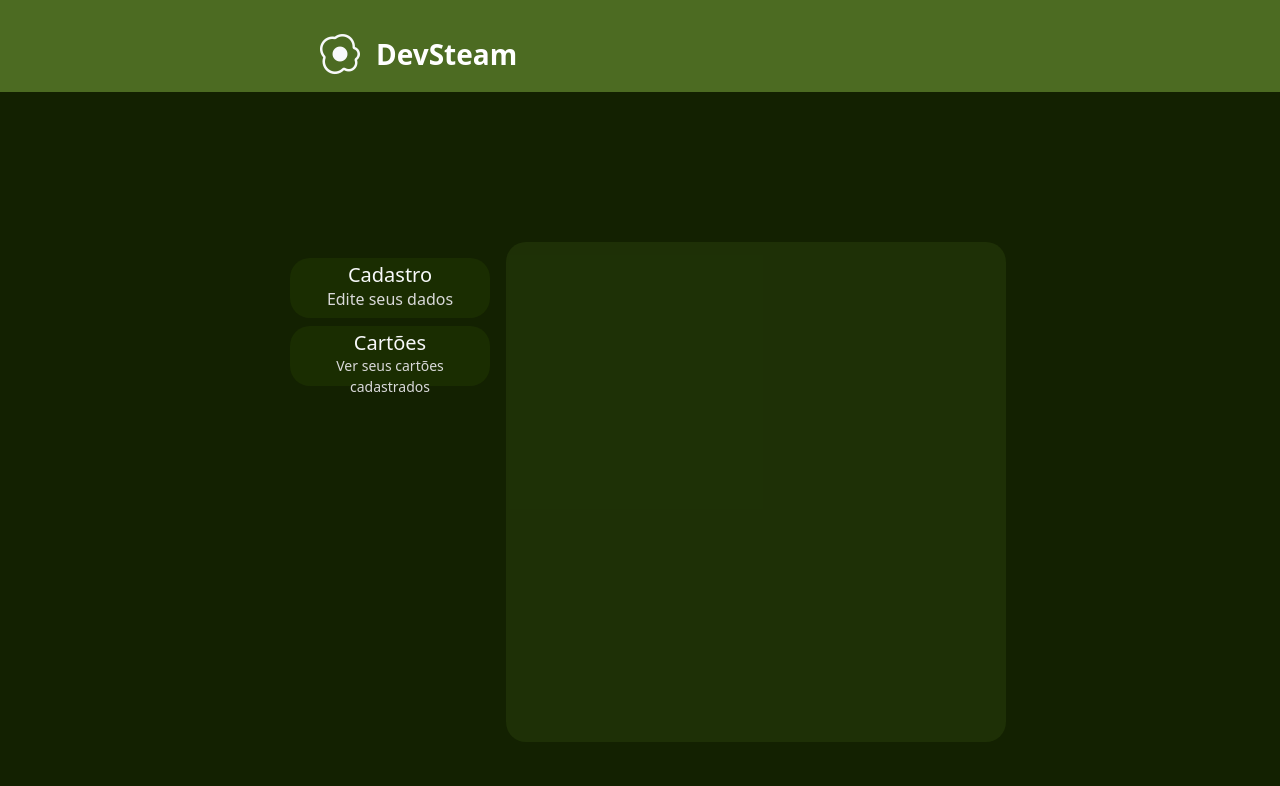
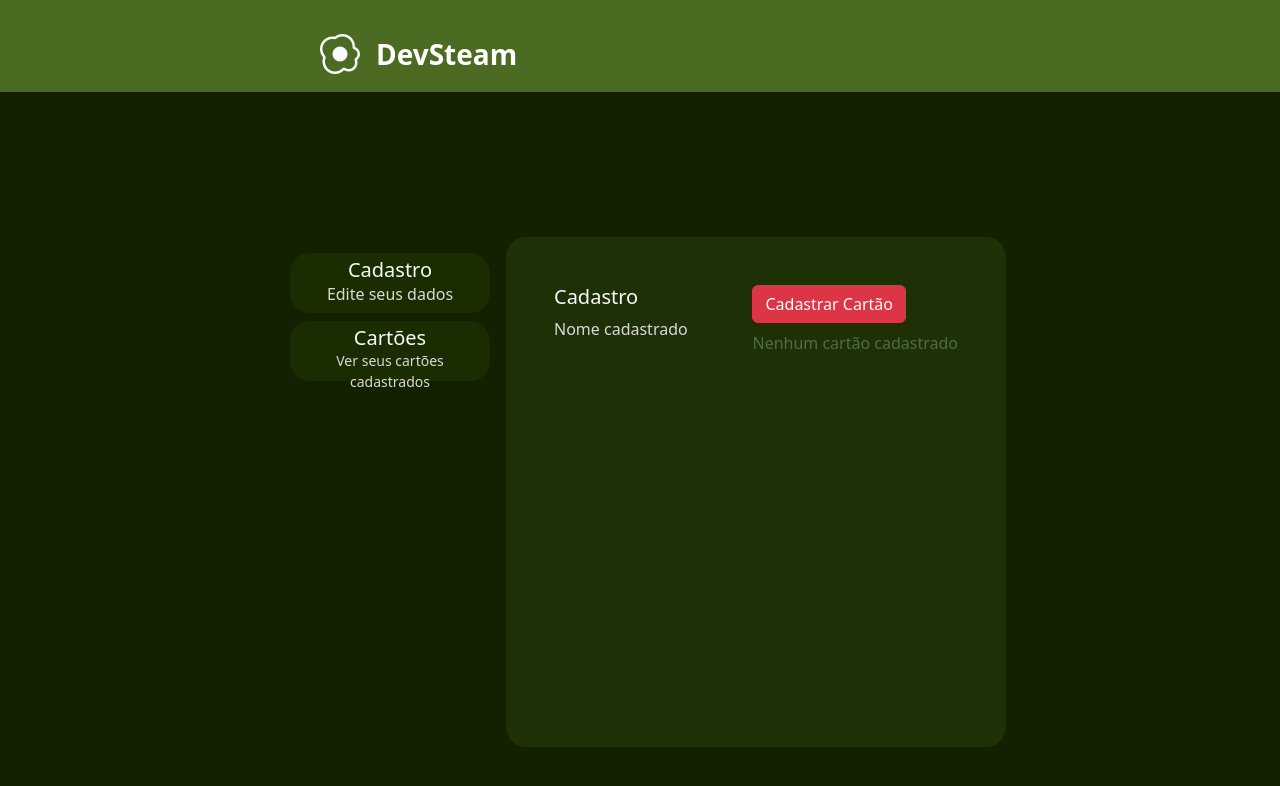
Before and after one commit to BiaS1lva6/devSteam-2025-main, a React app: page /cartoes in a window 1280 px wide. Shown: the top 786 px of the page. Built offline with nearby package versions, Linux system fonts and the light colour scheme; the HTML template or start-up script is replaced by a standard one.

Commit message:
terminando a tela de cartões

```diff
--- a/src/App.css
+++ b/src/App.css
@@ -131,3 +131,8 @@ border-radius: 20px;
   transition: transform 0.2s;
   background:#4163173c;
 }
+
+.textcartao{
+  color: #c8ffd24b;
+
+}
--- a/src/pages/Cartoes.jsx
+++ b/src/pages/Cartoes.jsx
@@ -1,56 +1,23 @@
-
-import { Link } from "react-router";
-import HeaderLogin from "../components/HeaderLogin";
+import HeaderLogin from "../components/HeaderLogin"
+import { Link } from "react-router"
 import React, { useEffect, useState } from "react";
-import Perfil from "./Perfil";
 
 const Cartoes = () => {
-  const [usuario, setUsuario] = useState([]);
-  const [nomeEditado, setNomeEditado] = useState("");
-  const [emailEditado, setEmailEditado] = useState("");
-  const [senhaEditada, setSenhaEditada] = useState("");
-  const [dataEditada, setDataEditada] = useState("");
-  const [editar, setEditar] = useState("disabled");
 
+   const [cartoes, setCartoes] = useState([]);
   useEffect(() => {
-    editar === "" && document.getElementById("nome").focus();
-  }, [editar]);
-
-  const disableInput = () => {
-    editar === "disabled" ? setEditar("") : setEditar("disabled");
-  };
-
-  useEffect(() => {
-    const salvaUsuario = localStorage.getItem("devlogin");
-    if (salvaUsuario) {
-      const user = JSON.parse(salvaUsuario);
-      setUsuario(user);
-      setNomeEditado(user.nome); // define valor inicial
-      setEmailEditado(user.email); // define valor inicial
-      setSenhaEditada(user.senha); // define valor inicial
-      setDataEditada(user.data); // define valor inicial
+    const cartoesSalvos = localStorage.getItem("cartoes");
+    if (cartoesSalvos) {
+      setCartoes(JSON.parse(cartoesSalvos));
     }
   }, []);
 
-  const handleSave = () => {
-    const usuarioAtualizado = {
-      ...usuario,
-      nome: nomeEditado,
-      email: emailEditado,
-      senha: senhaEditada,
-      data: dataEditada,
-    };
-
-    setUsuario(usuarioAtualizado);
-    localStorage.setItem("devlogin", JSON.stringify(usuarioAtualizado));
-    setEditar("disabled");
-    alert("🎲Dados salvos com sucesso!😁");
-  };
 
 
   return (
     <>
     <HeaderLogin />
+
     <div
       className="d-flex justify-content-center align-items-center"
       style={{ height: "100dvh" }}
@@ -63,19 +30,46 @@ const Cartoes = () => {
             <p className="textEdicao">Edite seus dados</p>
           </button>
           </Link>
+
             <button className="edicao">
               <h5 className="m-0 text-light mt-1">Cartões</h5>
               <p className="textEditar">Ver seus cartões cadastrados</p>
             </button>
+
         </div>
-          <div className="cartoes">
+        <div className="cadastro d-flex flex-column align-items-start p-5 gap-3">
+          <div className="d-flex justify-content-between w-100">
+            <div>
+              <h5 className="text-light">Cadastro</h5>
+              <p className="textEdicao">Nome cadastrado</p>
+            </div>
+            <div className="d-flex flex-column align-items-start gap-2">
+  <Link to="/AddCartoes">
+    <button className="btn btn-danger">Cadastrar Cartão</button>
+  </Link>
+
+  {cartoes.length > 0 ? (
+    cartoes.map((cartao, index) => (
+      <div key={index} className="card bg-dark p-3 mb-2">
+        <p>Nome: {cartao.nome}</p>
+        <p>Número: **** **** **** {cartao.numero?.toString().slice(-4)}</p>
+        <p>Validade: {cartao.validade}</p>
+      </div>
+    ))
+  ) : (
+    <p className="textcartao">Nenhum cartão cadastrado</p>
+  )}
+</div>
+
+
+          </div>
       </div>
       </div>
       </div>
 
+  </>
+  )
 
-    </>
-  );
-};
+}
 
-export default Cartoes;
+export default Cartoes
```
Also changed, not shown: src/pages/AddCartoes.jsx (added, +10 -0 lines). Lines whose indentation alone changed are shown as unchanged.
